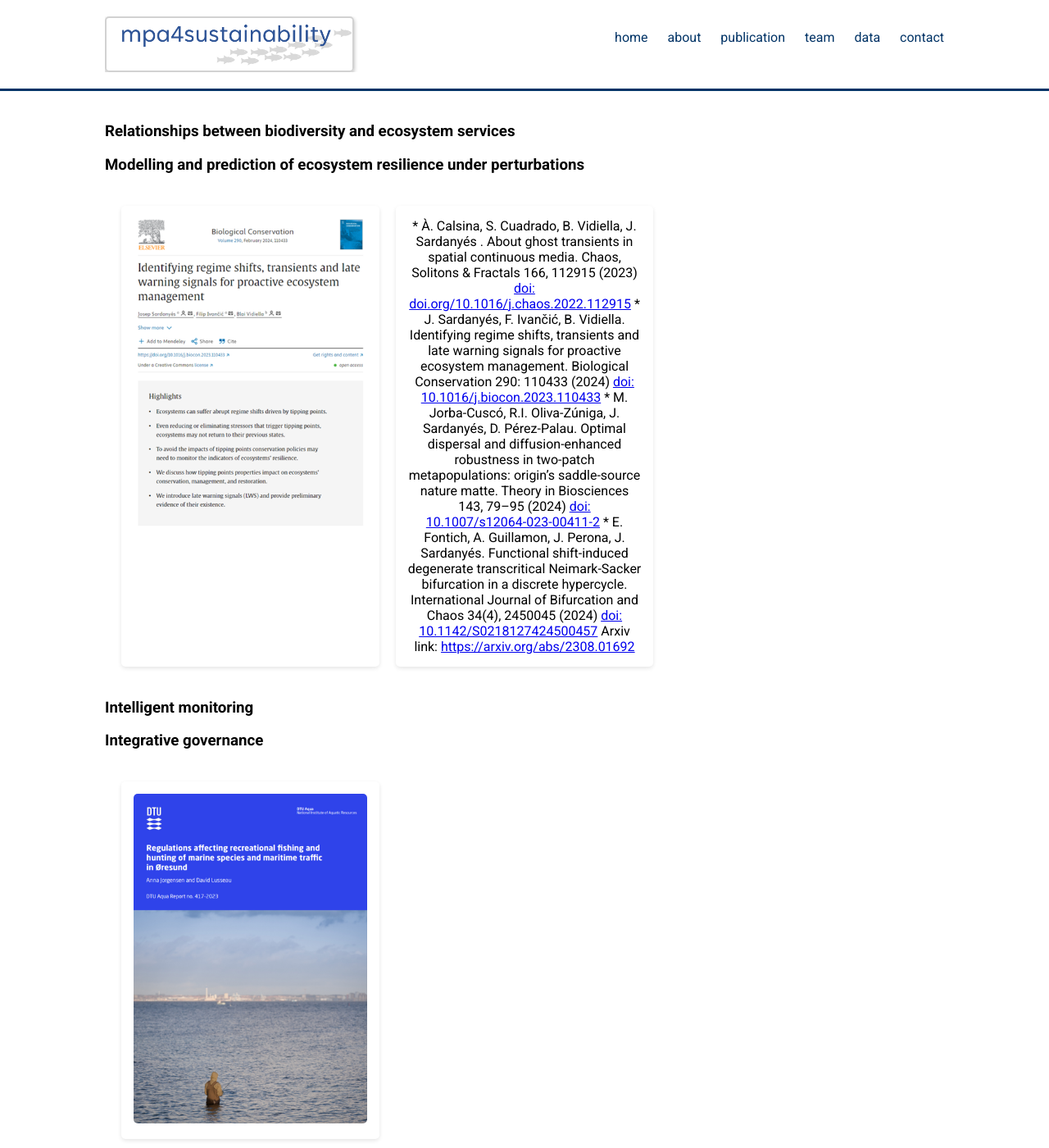
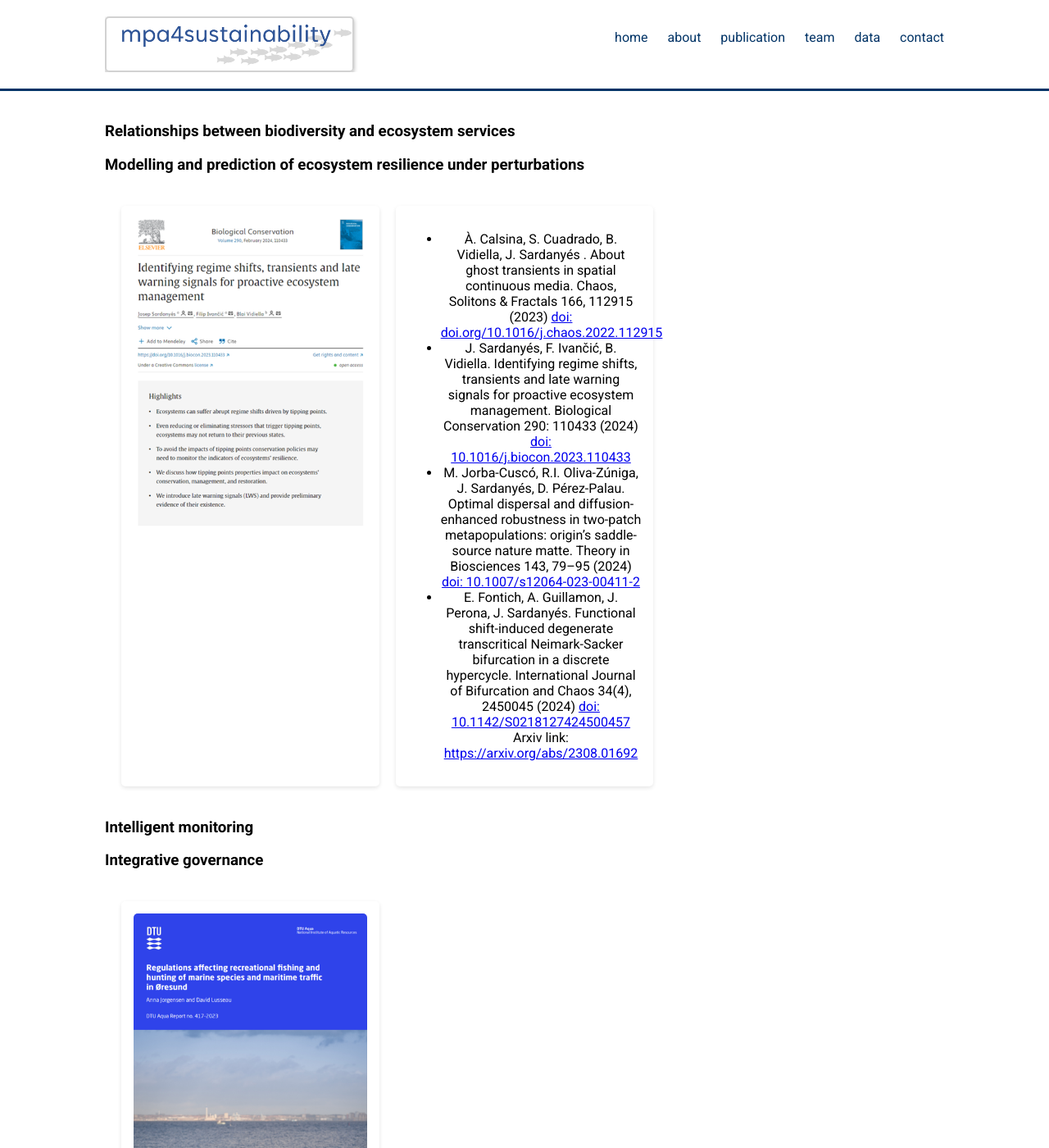
Before and after one commit to dlusseau/mpa4sustainability.github.io, a Jekyll site: the page built from publication.md, in a window 1280 px wide and 1400 px high. Shown: the whole window at 82% size. Built offline with Jekyll 4.4.1, drawn with Linux system fonts in a browser that asks for light colours.

Commit message:
Update publication.md

```diff
--- a/publication.md
+++ b/publication.md
@@ -11,10 +11,13 @@
       <img src="{{ '/assets/WP2paper.png' | relative_url }}" alt="WP2paper" style="width: 300px; height: auto;" >
     </div>
     <div class="grid-item">
-* À. Calsina, S. Cuadrado, B. Vidiella, J. Sardanyés . About ghost transients in spatial continuous media. Chaos, Solitons & Fractals 166, 112915 (2023)  <a href="https://doi.org/10.1016/j.chaos.2022.112915" target="_blank">doi: doi.org/10.1016/j.chaos.2022.112915</a>
-* J. Sardanyés, F. Ivančić, B. Vidiella. Identifying regime shifts, transients and late warning signals for proactive ecosystem management. Biological Conservation 290: 110433 (2024)  <a href="https://doi.org/10.1016/j.biocon.2023.110433" target="_blank">doi: 10.1016/j.biocon.2023.110433</a>
-* M. Jorba-Cuscó, R.I. Oliva-Zúniga, J. Sardanyés, D. Pérez-Palau. Optimal dispersal and diffusion-enhanced robustness in two-patch metapopulations: origin’s saddle-source nature matte. Theory in Biosciences 143, 79–95 (2024)  <a href="https://doi.org/10.1007/s12064-023-00411-2" target="_blank">doi: 10.1007/s12064-023-00411-2</a>
-* E. Fontich, A. Guillamon, J. Perona, J. Sardanyés. Functional shift-induced degenerate transcritical Neimark-Sacker bifurcation in a discrete hypercycle. International Journal of Bifurcation and Chaos 34(4), 2450045 (2024)  <a href="https://doi.org/10.1142/S0218127424500457" target="_blank">doi: 10.1142/S0218127424500457</a> Arxiv link: <a href="https://arxiv.org/abs/2308.016927" target="_blank">https://arxiv.org/abs/2308.01692</a>
+    <ul>
+        <li> À. Calsina, S. Cuadrado, B. Vidiella, J. Sardanyés . About ghost transients in spatial continuous media. Chaos, Solitons & Fractals 166, 112915 (2023)  <a href="https://doi.org/10.1016/j.chaos.2022.112915" target="_blank">doi: doi.org/10.1016/j.chaos.2022.112915</a> </li>
+        <li> J. Sardanyés, F. Ivančić, B. Vidiella. Identifying regime shifts, transients and late warning signals for proactive ecosystem management. Biological Conservation 290: 110433 (2024)  <a href="https://doi.org/10.1016/j.biocon.2023.110433" target="_blank">doi: 10.1016/j.biocon.2023.110433</a> </li>
+        <li> M. Jorba-Cuscó, R.I. Oliva-Zúniga, J. Sardanyés, D. Pérez-Palau. Optimal dispersal and diffusion-enhanced robustness in two-patch metapopulations: origin’s saddle-source nature matte. Theory in Biosciences 143, 79–95 (2024)  <a href="https://doi.org/10.1007/s12064-023-00411-2" target="_blank">doi: 10.1007/s12064-023-00411-2</a> </li>
+        <li> E. Fontich, A. Guillamon, J. Perona, J. Sardanyés. Functional shift-induced degenerate transcritical Neimark-Sacker bifurcation in a discrete hypercycle. International Journal of Bifurcation and Chaos 34(4), 2450045 (2024)  <a href="https://doi.org/10.1142/S0218127424500457" target="_blank">doi: 10.1142/S0218127424500457</a> Arxiv link: <a href="https://arxiv.org/abs/2308.016927" target="_blank">https://arxiv.org/abs/2308.01692</a> </li>
+    </ul>
+
     </div>
 </div>
 
```
